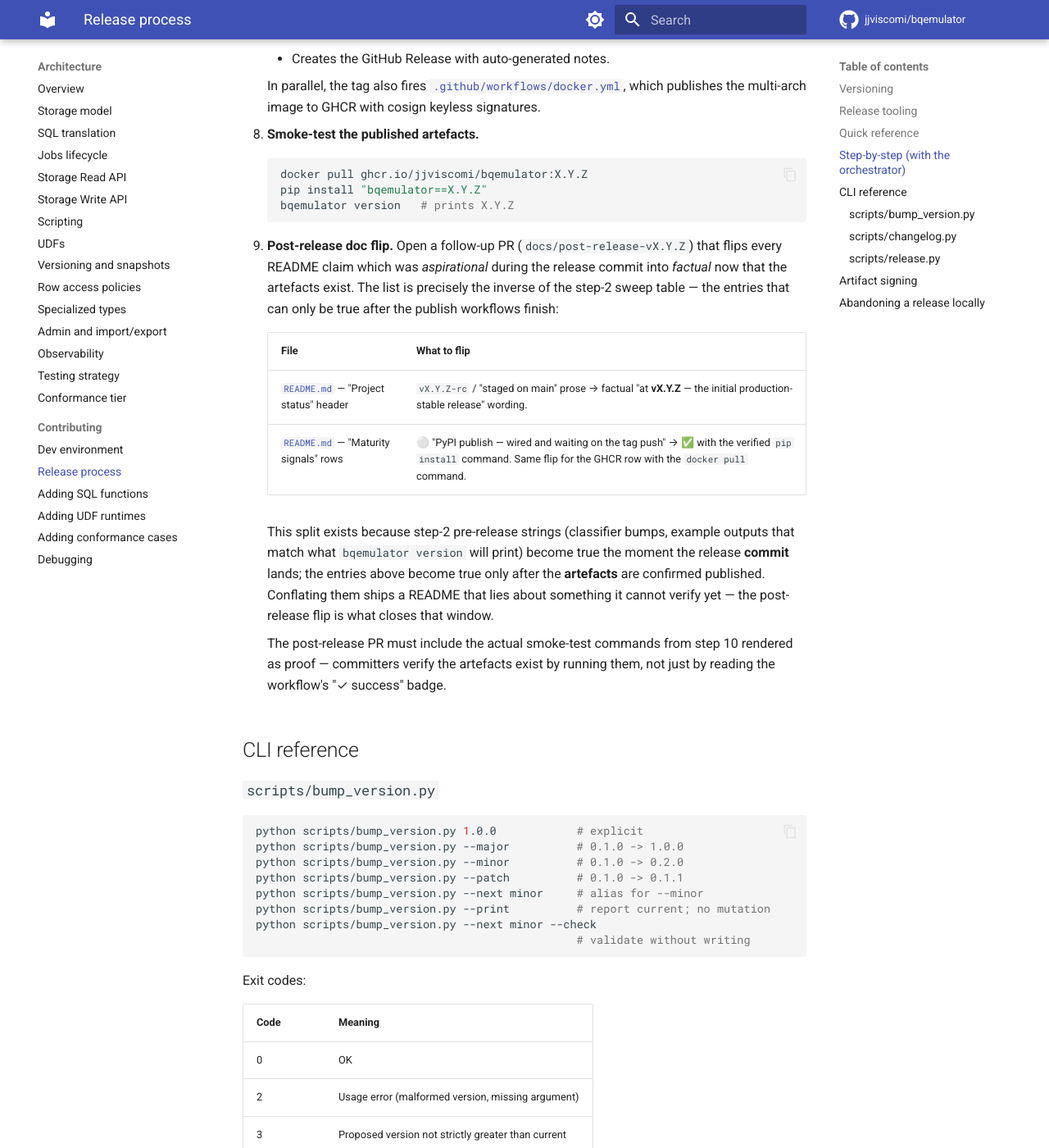
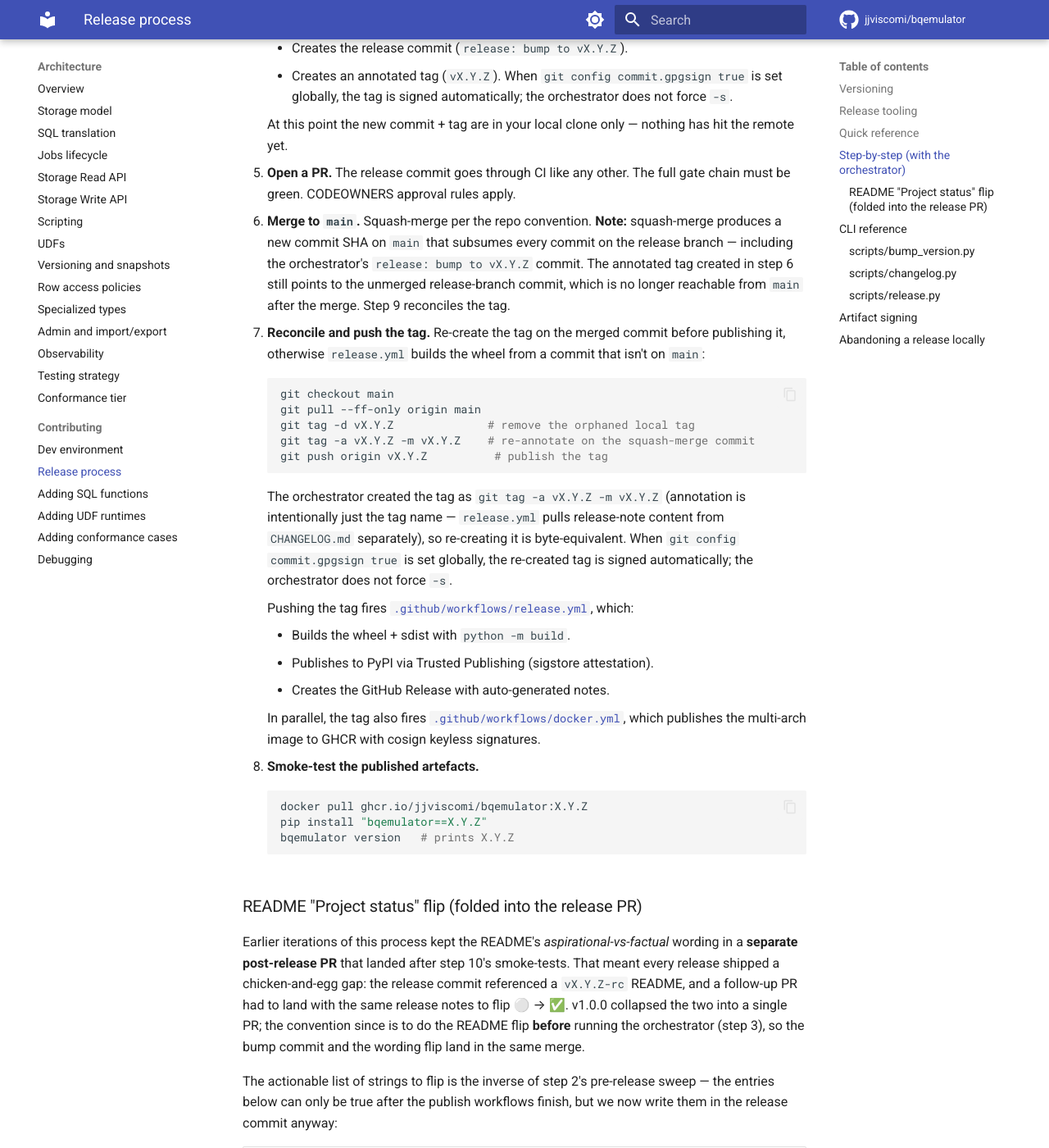
Before and after one commit to jjviscomi/bqemulator, an MkDocs documentation site: the page built from docs/architecture/contributing/release-process.md, in a window 1280 px wide and 1400 px high, scrolled down 3688 px. Shown: the whole window at 82% size. Built offline with MkDocs 1.6.1 and Material for MkDocs 9.7.7, drawn with Linux system fonts in a browser that asks for light colours; comment, search, counter and statistics services are not loaded; the version menu is left out; some of the changed text lies outside the part shown.

Commit message:
release: bump to v1.0.0 (#21)
Cuts **v1.0.0** — the initial production-stable release.

Single-PR flow: README "Project status" flipped from rc → final (with ⚪ → ✅ on PyPI + GHCR rows) on the same branch as the orchestrator-generated version bump + CHANGELOG finalisation.

What's in this squash:

- README `v1.0.0-rc` → factual v1.0.0 wording; PyPI + GHCR maturity rows promoted to ✅ with actual `pip install` / `docker pull` commands.
- `mkdocs.yml` `exclude_docs` for example `node_modules/` + Maven `target/` + Gradle `build/` + `.venv/` + `__pycache__/` (unblocks local `make verify` after `test-e2e-nodejs` populates the example dir).
- `__version__` 0.1.0 → 1.0.0, `CHANGELOG.md` `## [Unreleased]` → `## [1.0.0] — 2026-05-22`.
- `pyproject.toml` adds `*/bqemulator/__init__.py` to `[tool.coverage.run].omit` (metadata-only file; pytest-cov can't track lines that run during package import before instrumentation starts — this was failing every release commit's patch-coverage gate at 0%).
- `release-process.md` codifies the consolidated single-PR flow + the squash-merge retag dance.

Verification: full `make verify` chain ran inside the release orchestrator (lint + unit + property + integration + 4 docs-drift checks + docker-build + 5 client e2e suites + docs-build strict). All gates green on CI matrix (39 pass, 1 skipping = gh-pages deploy which only runs on main).

Post-merge operator actions: reconcile the orphaned local `v1.0.0` tag onto this squash commit, then `git push origin v1.0.0` to fire `release.yml` (PyPI Trusted Publishing) + `docker.yml` (GHCR + cosign).

````diff
--- a/docs/architecture/contributing/release-process.md
+++ b/docs/architecture/contributing/release-process.md
@@ -28,21 +28,31 @@
 ## Quick reference
 
 ```bash
-# 1. Preview the release (no files touched, no git state changed):
+# 1. Branch off main and stage the README "Project status" flip
+#    (rc → final, ⚪ → ✅ on PyPI + GHCR rows) as the FIRST commit:
+git checkout -b release/vX.Y.Z
+$EDITOR README.md
+git add README.md && git commit -m 'docs(release): flip README to vX.Y.Z final'
+
+# 2. Preview the release (no files touched, no git state changed):
 python scripts/release.py --dry-run --next minor
 # or
 make release-dry-run NEXT=minor
 
-# 2. Apply the release (runs make verify, mutates files, commits, tags):
+# 3. Apply the release (runs make verify, mutates files, commits, tags):
 python scripts/release.py --apply --next minor
 # or
 make release NEXT=minor
 
-# 3. Inspect + push:
-git show v0.2.0
-git push origin main v0.2.0
+# 4. Push branch + open the PR; CI gates the release commit.
 
-# 4. .github/workflows/release.yml fires on the tag push.
+# 5. After squash-merge, reconcile the tag onto the merged commit:
+git checkout main && git pull --ff-only
+git tag -d vX.Y.Z
+git tag -a vX.Y.Z -m vX.Y.Z
+git push origin vX.Y.Z
+
+# 6. .github/workflows/release.yml fires on the tag push.
 ```
 
 The orchestrator's hard preconditions (every one of which aborts with
@@ -72,7 +82,7 @@
    | File | What to update at a MAJOR / first-stable cut |
    |---|---|
    | [`pyproject.toml`](https://github.com/jjviscomi/bqemulator/blob/main/pyproject.toml) | `Development Status` classifier (e.g. `3 - Alpha` → `5 - Production/Stable` at v1.0.0). Python version classifiers must match the CI test matrix in [`ci.yml`](https://github.com/jjviscomi/bqemulator/blob/main/.github/workflows/ci.yml) — `pip install` users see this list on the PyPI page and on the `Python` shield in the README. |
-   | [`README.md`](https://github.com/jjviscomi/bqemulator/blob/main/README.md) — "Project status" section | Drop "pre-1.0" / "currently 0.x.y" language; promote any `⚪` maturity rows for things now shipped (PyPI publish, GHCR publish, etc.). |
+   | [`README.md`](https://github.com/jjviscomi/bqemulator/blob/main/README.md) — "Project status" section | Drop "pre-1.0" / "currently 0.x.y" language; promote any `⚪` maturity rows for things now shipped (PyPI publish, GHCR publish, etc.). **Land this on the release branch itself (first commit, before `make release`)** — see the "README 'Project status' flip" subsection below. The rest of this sweep can land in a separate pre-release housekeeping PR. |
    | [`README.md`](https://github.com/jjviscomi/bqemulator/blob/main/README.md) — "Conformance corpus depth" header | If the snapshot date is older than ~30 days, regenerate with `make coverage-matrix` and update the prose. |
    | [`docs/getting-started.md`](https://github.com/jjviscomi/bqemulator/blob/main/docs/getting-started.md) + [`docs/reference/cli.md`](https://github.com/jjviscomi/bqemulator/blob/main/docs/reference/cli.md) | Example outputs that hard-code a version string (`{"status":"ok","version":"0.1.0"}`, `bqemulator 0.1.0`). |
    | All four auto-generated reference docs ([`conformance-coverage-matrix`](https://github.com/jjviscomi/bqemulator/blob/main/docs/reference/conformance-coverage-matrix.md), [`compatibility-matrix`](https://github.com/jjviscomi/bqemulator/blob/main/docs/reference/compatibility-matrix.md), [`sql-function-mapping`](https://github.com/jjviscomi/bqemulator/blob/main/docs/reference/sql-function-mapping.md), [`api-coverage`](https://github.com/jjviscomi/bqemulator/blob/main/docs/reference/api-coverage.md)) | Run `make matrix coverage-matrix` and commit any diff. The umbrella `make matrix` covers compat-matrix + function-mapping + api-coverage in one call; `make coverage-matrix` is separate because it walks the conformance corpus. The Docs-drift CI gate runs the matching `--check` modes on every PR. |
@@ -85,7 +95,18 @@
    Treat the doc sweep as part of the release contract, not as an
    afterthought.
 
-3. **Branch off `main`.** Conventional name: `release/vX.Y.Z`.
+3. **Branch off `main` and stage the README flip.** Conventional
+   branch name: `release/vX.Y.Z`. The **first commit on this
+   branch** flips the README "Project status" wording from
+   `vX.Y.Z-rc` / "staged on `main`" prose to factual
+   "at **vX.Y.Z** — the initial production-stable release"
+   wording, and promotes the ⚪ PyPI + GHCR maturity rows to ✅
+   with the actual `pip install` / `docker pull` commands. The
+   bump commit created by the orchestrator (step 6) stacks on
+   top, and squash-merge collapses both into a single commit on
+   `main`. See the [README "Project status" flip](#readme-project-status-flip-folded-into-the-release-pr)
+   subsection at the bottom of this section for the
+   chicken-and-egg rationale.
 
 4. **Dry-run the release locally.**
 
@@ -130,12 +151,32 @@
    The full gate chain must be green. CODEOWNERS approval rules apply.
 
 8. **Merge to `main`.** Squash-merge per the repo convention.
+   **Note:** squash-merge produces a new commit SHA on `main`
+   that subsumes every commit on the release branch — including
+   the orchestrator's `release: bump to vX.Y.Z` commit. The
+   annotated tag created in step 6 still points to the
+   unmerged release-branch commit, which is no longer reachable
+   from `main` after the merge. Step 9 reconciles the tag.
 
-9. **Push the tag.**
+9. **Reconcile and push the tag.** Re-create the tag on the
+   merged commit before publishing it, otherwise `release.yml`
+   builds the wheel from a commit that isn't on `main`:
 
     ```bash
-    git push origin main vX.Y.Z
+    git checkout main
+    git pull --ff-only origin main
+    git tag -d vX.Y.Z              # remove the orphaned local tag
+    git tag -a vX.Y.Z -m vX.Y.Z    # re-annotate on the squash-merge commit
+    git push origin vX.Y.Z          # publish the tag
     ```
+
+    The orchestrator created the tag as `git tag -a vX.Y.Z -m vX.Y.Z`
+    (annotation is intentionally just the tag name — `release.yml`
+    pulls release-note content from `CHANGELOG.md` separately), so
+    re-creating it is byte-equivalent. When
+    `git config commit.gpgsign true` is set globally, the
+    re-created tag is signed automatically; the orchestrator
+    does not force `-s`.
 
     Pushing the tag fires
     [`.github/workflows/release.yml`](https://github.com/jjviscomi/bqemulator/blob/main/.github/workflows/release.yml),
@@ -158,16 +199,36 @@
     bqemulator version   # prints X.Y.Z
     ```
 
-11. **Post-release doc flip.** Open a follow-up PR (`docs/post-release-vX.Y.Z`) that flips every README claim which was *aspirational* during the release commit into *factual* now that the artefacts exist. The list is precisely the inverse of the step-2 sweep table — the entries that can only be true after the publish workflows finish:
+### README "Project status" flip (folded into the release PR)
 
-    | File | What to flip |
-    |---|---|
-    | [`README.md`](https://github.com/jjviscomi/bqemulator/blob/main/README.md) — "Project status" header | `vX.Y.Z-rc` / "staged on main" prose → factual "at **vX.Y.Z** — the initial production-stable release" wording. |
-    | [`README.md`](https://github.com/jjviscomi/bqemulator/blob/main/README.md) — "Maturity signals" rows | ⚪ "PyPI publish — wired and waiting on the tag push" → ✅ with the verified `pip install` command. Same flip for the GHCR row with the `docker pull` command. |
+Earlier iterations of this process kept the README's
+*aspirational-vs-factual* wording in a **separate post-release
+PR** that landed after step 10's smoke-tests. That meant every
+release shipped a chicken-and-egg gap: the release commit
+referenced a `vX.Y.Z-rc` README, and a follow-up PR had to land
+with the same release notes to flip ⚪ → ✅. v1.0.0 collapsed the
+two into a single PR; the convention since is to do the README
+flip **before** running the orchestrator (step 3), so the bump
+commit and the wording flip land in the same merge.
 
-    This split exists because step-2 pre-release strings (classifier bumps, example outputs that match what `bqemulator version` will print) become true the moment the release **commit** lands; the entries above become true only after the **artefacts** are confirmed published. Conflating them ships a README that lies about something it cannot verify yet — the post-release flip is what closes that window.
+The actionable list of strings to flip is the inverse of step 2's
+pre-release sweep — the entries below can only be true after the
+publish workflows finish, but we now write them in the release
+commit anyway:
 
-    The post-release PR must include the actual smoke-test commands from step 10 rendered as proof — committers verify the artefacts exist by running them, not just by reading the workflow's "✓ success" badge.
+| File | What to flip (release branch, first commit, before `make release`) |
+|---|---|
+| [`README.md`](https://github.com/jjviscomi/bqemulator/blob/main/README.md) — "Project status" header | `vX.Y.Z-rc` / "staged on `main`" prose → factual "at **vX.Y.Z** — the initial production-stable release" wording. |
+| [`README.md`](https://github.com/jjviscomi/bqemulator/blob/main/README.md) — "Maturity signals" rows | ⚪ "PyPI publish — wired and waiting on the tag push" → ✅ with the actual `pip install` / `docker pull` command. |
+
+The trade-off is explicit: the README now claims the artefacts
+exist a few minutes **before** the publish workflows finish.
+That window closes within roughly 5–10 min of pushing the tag
+(`release.yml` + `docker.yml` end-to-end). The convention is to
+verify the artefacts (`pip install`, `docker pull`, cosign
+verification) right after the tag push — if a workflow fails,
+the next commit on `main` is the README revert, not a separate
+"flip" PR.
 
 ## CLI reference
 
--- a/mkdocs.yml
+++ b/mkdocs.yml
@@ -5,6 +5,21 @@
 repo_name: jjviscomi/bqemulator
 edit_uri: edit/main/docs/
 copyright: Apache 2.0
+
+# Exclude developer-only artefacts that may transiently exist under
+# ``docs/`` after running example workflows locally. ``make verify``
+# runs ``test-e2e-nodejs`` (which ``npm install``s into the example
+# project) before ``docs-build``; mkdocs strict mode would otherwise
+# treat every dependency's ``README.md`` as a docs file and abort on
+# the dependency's broken intra-package anchors. CI is hermetic so
+# this only bites local verify runs, but the exclusion is harmless
+# in CI too.
+exclude_docs: |
+  examples/nodejs/*/node_modules/
+  examples/**/target/
+  examples/**/build/
+  examples/**/.venv/
+  examples/**/__pycache__/
 
 theme:
   name: material
--- a/src/bqemulator/__init__.py
+++ b/src/bqemulator/__init__.py
@@ -15,4 +15,4 @@
 
 # Single source of truth for the version; hatchling reads this via
 # `[tool.hatch.version] path = "src/bqemulator/__init__.py"`.
-__version__ = "0.1.0"
+__version__ = "1.0.0"
````
Also changed, not shown: CHANGELOG.md (+2 -0 lines), README.md (+8 -11 lines), pyproject.toml (+10 -0 lines).
